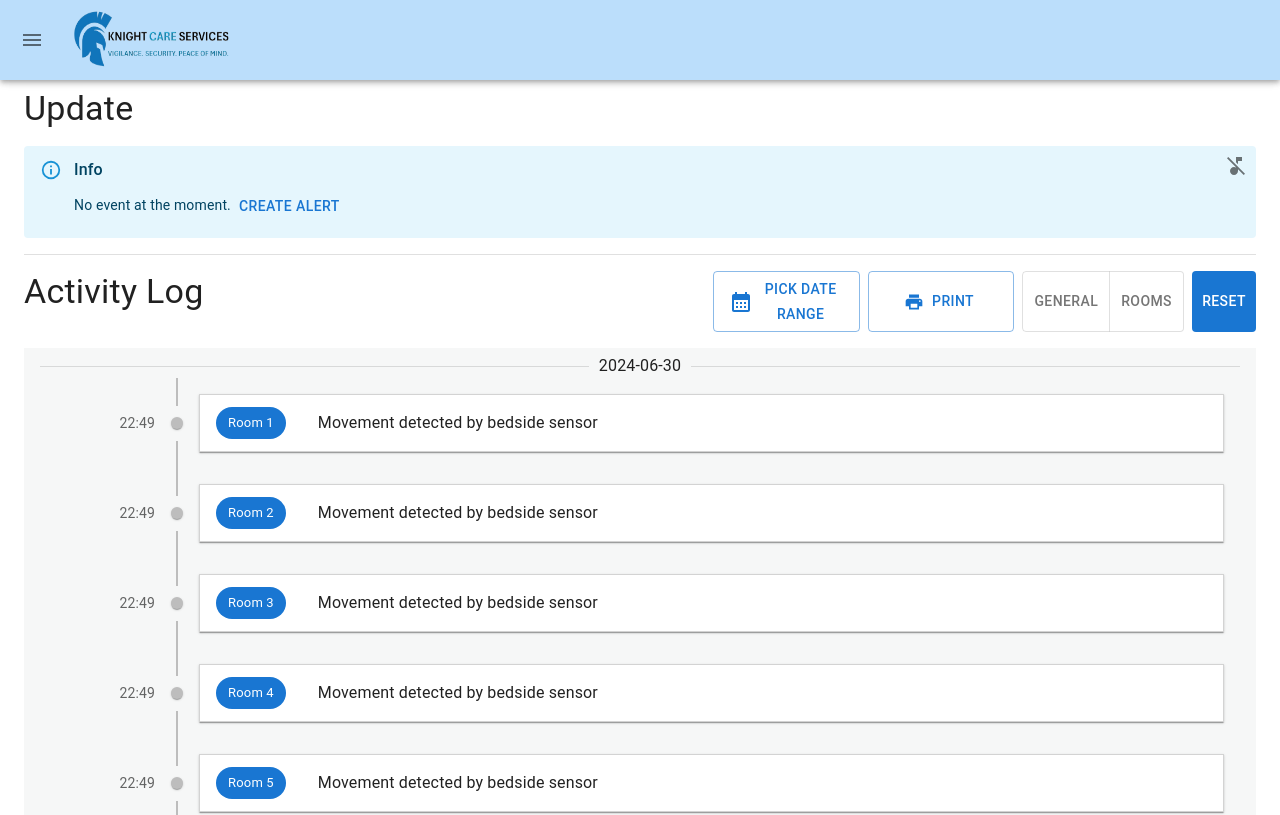
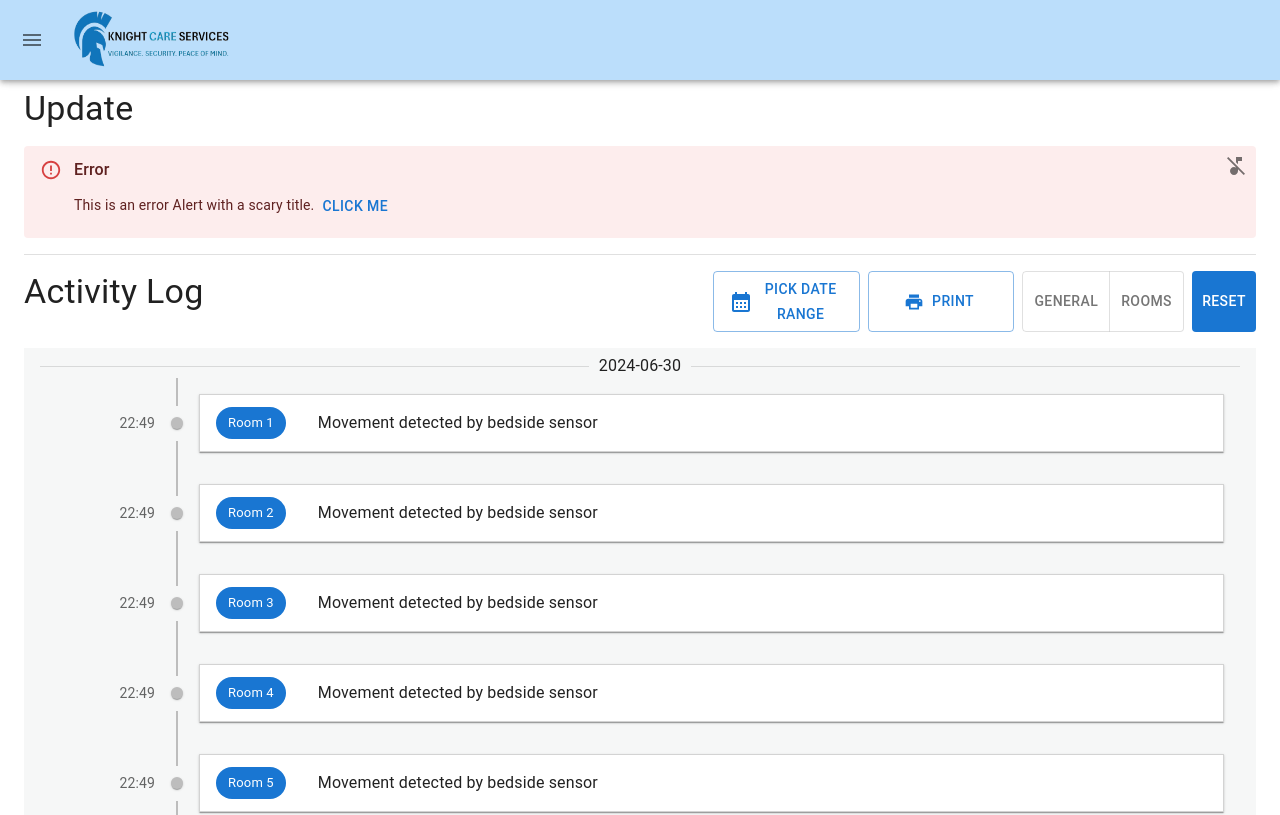
Before and after one commit to jasons321/care-home, a React (Create React App) app: page / in a window 1280 px wide. Shown: the top 815 px of the page. Built offline with nearby package versions, Linux system fonts and the light colour scheme; the HTML template or start-up script is replaced by a standard one.

Commit message:
added set interval alerts, with sound

```diff
--- a/src/alert.js
+++ b/src/alert.js
@@ -12,27 +12,41 @@ import IconButton from '@mui/material/IconButton';
 
 export default function ExampleCounter() {
     const [isVisible, setIsVisible] = useState(false);
-    const [played, setIsPlayed] = useState(false);
     const [isMuted, setIsMuted] = useState(true);
+    const [time, setTime] = useState(5);
 
     const toggleMuted = () => {
         setIsMuted(prevState => !prevState);
     }
 
-    const setAlert = () => {
-        setIsVisible(false);
+    const toggleAlert = () => {
+        setIsVisible(prevState => !prevState);
     }
-    const changeAlert = () => {
-        setIsVisible(true);
-        callAlert();
-    }
+
+
     const callAlert = () => {
         if (!isMuted) {
-            new Audio(sound).play()
-
+            new Audio(sound).play();
         }
 
     }
+
+    useEffect(() => {
+        let interval;
+        if (!isVisible) {
+            interval = setInterval(() => {
+                setTime((time) => time - 1);
+            }, 1000)
+
+            if (time == 0) {
+                callAlert();
+                setIsVisible(true);
+                clearInterval(interval);
+                setTime(5);
+            }
+        }
+        return () => clearInterval(interval);
+    }, [isVisible, time]);
 
     useEffect(() => {
         // Call the fetchDataOnLoad function when component mounts#
@@ -47,13 +61,6 @@ export default function ExampleCounter() {
             <Alert severity="info" sx={{position:"relative"}}>
             <AlertTitle>Info</AlertTitle>
                 No event at the moment.
-                <Button
-                    onClick={() => {
-                        changeAlert();
-                    }}
-                    >
-                    create alert
-                </Button>
                 <IconButton
                 isMuted={isMuted}
                 onClick={() => {
@@ -73,7 +80,7 @@ export default function ExampleCounter() {
             This is an error Alert with a scary title.
             <Button
             onClick={() => {
-                setAlert();
+                toggleAlert();
             }}
             >
             Click me
```
Also changed, not shown: 13 other files (tests, documents, lock files or other folders).
